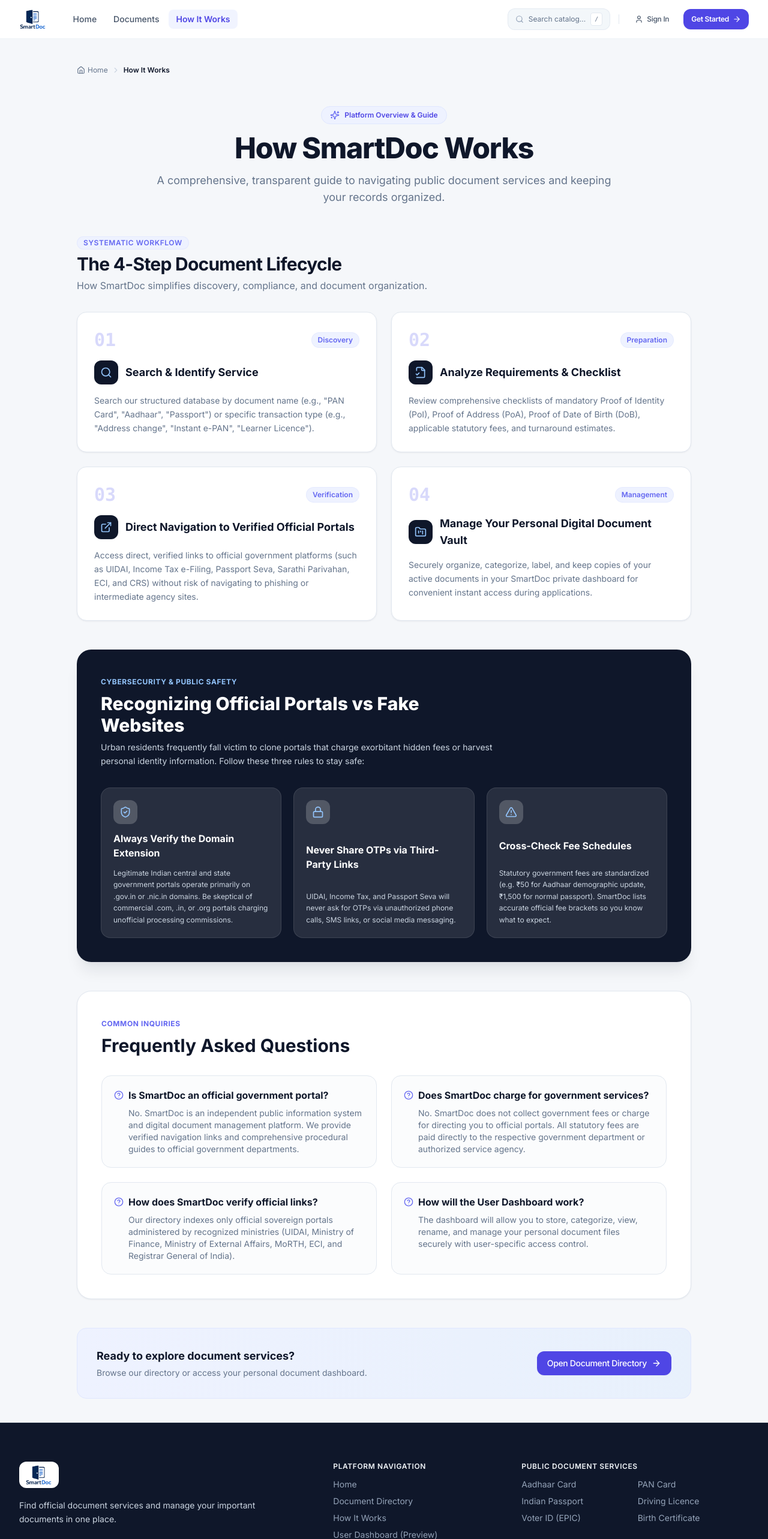
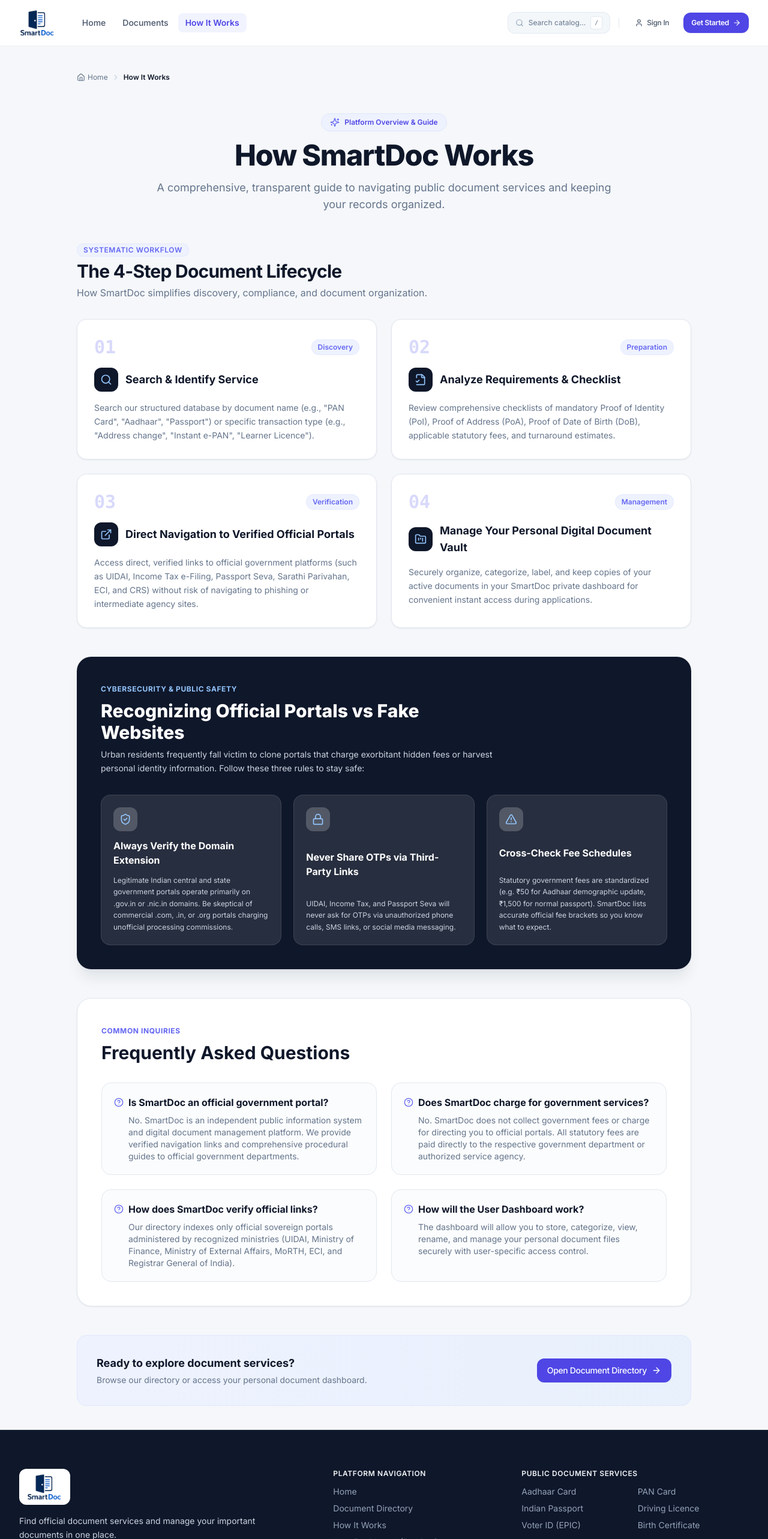
Before and after one commit to Raccoon-UX/SmartDoc, a React (Vite) app: page /how-it-works in a window 1280 px wide. Shown: the top 2566 px of the page at 60% size. Built offline with nearby package versions, Linux system fonts and the light colour scheme; the HTML template or start-up script is replaced by a standard one.

Commit message:
Increase logo size and prominence in header/footer

```diff
--- a/src/components/navigation/Logo.tsx
+++ b/src/components/navigation/Logo.tsx
@@ -5,7 +5,7 @@
 
 export interface LogoProps {
   className?: string;
-  size?: 'sm' | 'md' | 'lg';
+  size?: 'sm' | 'md' | 'lg' | 'xl';
   isLink?: boolean;
   variant?: 'light' | 'dark' | 'auto';
 }
@@ -17,23 +17,24 @@
   variant = 'auto',
 }) => {
   const heights = {
-    sm: 'h-7',
-    md: 'h-9',
-    lg: 'h-12',
+    sm: 'h-8 sm:h-9',
+    md: 'h-11 sm:h-12',
+    lg: 'h-14 sm:h-16',
+    xl: 'h-18 sm:h-20',
   };
 
   const content = (
     <div
       className={cn(
-        'inline-flex items-center gap-2 group select-none transition-transform group-hover:scale-105 duration-200',
-        variant === 'dark' && 'bg-white px-2.5 py-1 rounded-xl shadow-xs',
+        'inline-flex items-center gap-2 group select-none transition-transform duration-200',
+        variant === 'dark' && 'bg-white px-3 py-1.5 rounded-xl shadow-xs',
         className
       )}
     >
       <img
         src={logoImg}
         alt="SmartDoc Logo"
-        className={cn('w-auto object-contain', heights[size])}
+        className={cn('w-auto object-contain transition-all', heights[size])}
       />
     </div>
   );
@@ -42,7 +43,7 @@
     return (
       <Link
         to="/"
-        className="focus:outline-none focus:ring-2 focus:ring-smartdoc-blue/20 rounded-xl inline-flex"
+        className="focus:outline-none focus-visible:ring-2 focus-visible:ring-indigo-500 rounded-xl inline-flex items-center"
       >
         {content}
       </Link>
```
